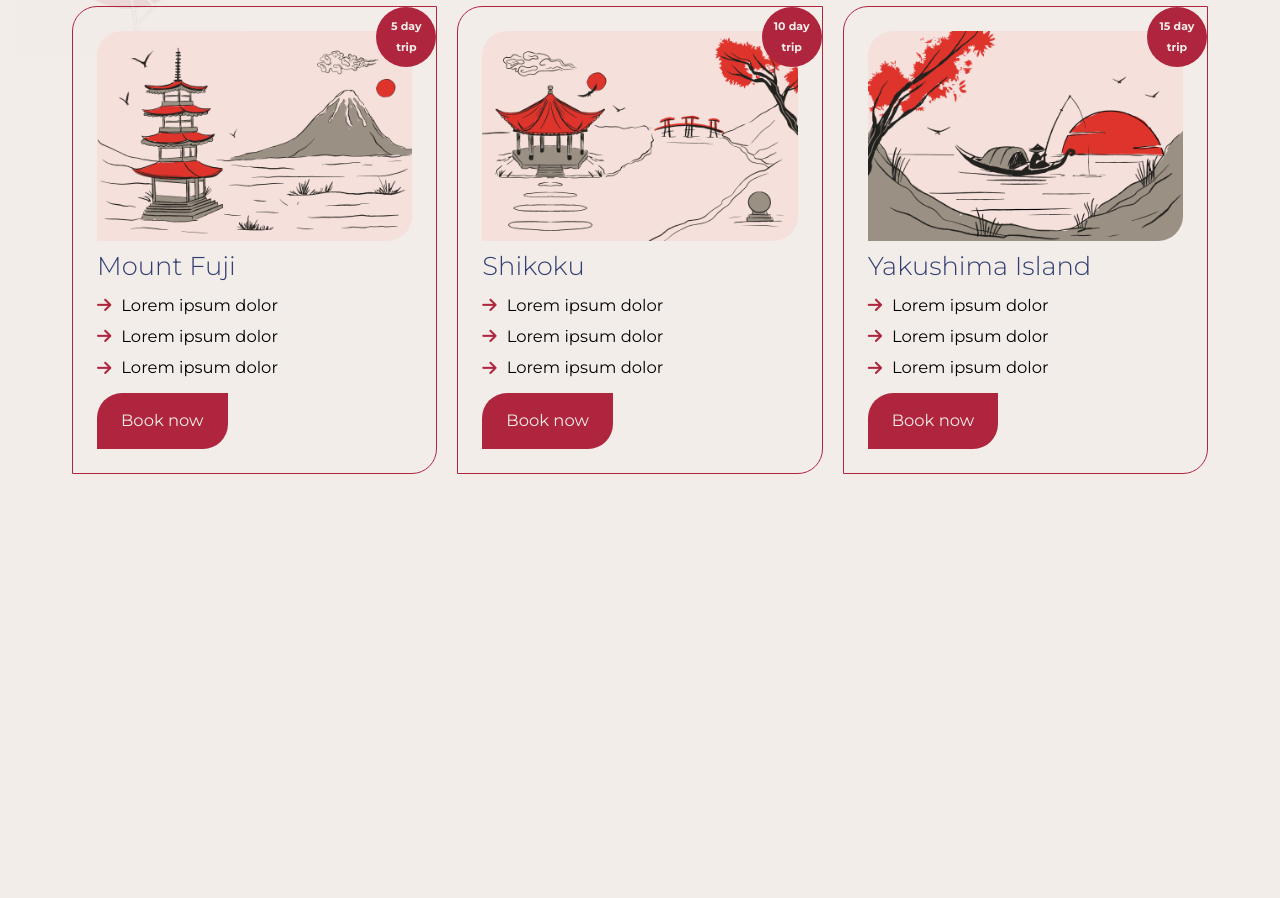
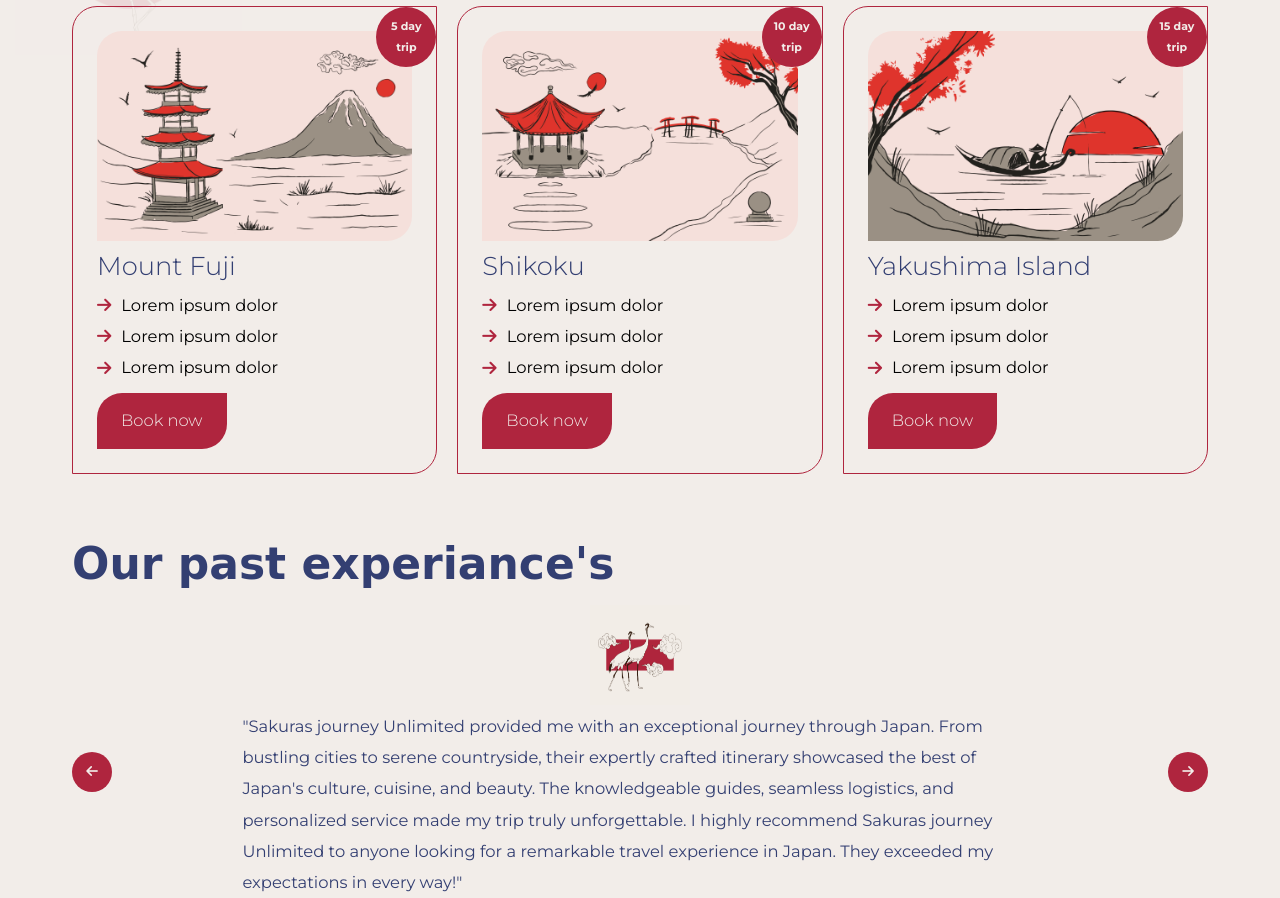
Before and after one commit to Zerko3/Sakuras_journey, a website built with Parcel: page index.html in a window 1280 px wide. Shown: the part 1270-2168 px from the top of the page. Before the commit the page ends 1744 px from the top, so only its background shows below. Built offline with nearby package versions, Linux system fonts and the light colour scheme; a web font is replaced by a local one.

Commit message:
started on testimonials

```diff
--- a/index.html
+++ b/index.html
@@ -194,6 +194,7 @@
       <section class="section-shop">
         <div class="container">
           <div class="header-secondary--box">
+            <span class="header-secondary--box--span">Where next</span>
             <h2 class="header-secondary--box__header-secondary">
               Join us on our next advanture
             </h2>
@@ -331,6 +332,57 @@
           </div>
         </div>
       </section>
+
+      <section class="section-testimonials">
+        <div class="container">
+          <div class="section-testimonials__heading--box">
+            <h2 class="section-testimonials__heading--box__heading--primary">
+              Our past experiance's
+            </h2>
+          </div>
+
+          <div class="section-testimonials__content--box">
+            <div class="section-testimonials__content--box__testimonial">
+              <div
+                class="section-testimonials__content--box__testimonial--user__logo"
+              >
+                <img
+                  class="section-testimonials__content--box__testimonial--user__logo--img"
+                  src="./img/img-3.jpg"
+                  alt="User logo"
+                />
+              </div>
+              <div
+                class="section-testimonials__content--box__testimonial--user__para--box"
+              >
+                <p
+                  class="section-testimonials__content--box__testimonial--user__para--box__para"
+                >
+                  "Sakuras journey Unlimited provided me with an exceptional
+                  journey through Japan. From bustling cities to serene
+                  countryside, their expertly crafted itinerary showcased the
+                  best of Japan's culture, cuisine, and beauty. The
+                  knowledgeable guides, seamless logistics, and personalized
+                  service made my trip truly unforgettable. I highly recommend
+                  Sakuras journey Unlimited to anyone looking for a remarkable
+                  travel experience in Japan. They exceeded my expectations in
+                  every way!"
+                </p>
+              </div>
+              <button
+                class="section-testimonials__content--box__testimonial--btn--left"
+              >
+                <i class="fa-solid fa-arrow-left"></i>
+              </button>
+              <button
+                class="section-testimonials__content--box__testimonial--btn--right"
+              >
+                <i class="fa-solid fa-arrow-right"></i>
+              </button>
+            </div>
+          </div>
+        </div>
+      </section>
     </main>
   </body>
 </html>
--- a/sass/_shop-section.scss
+++ b/sass/_shop-section.scss
@@ -7,6 +7,15 @@
   &__header-secondary {
     @include headerSecondary;
     z-index: 1;
+  }
+
+  &--span {
+    position: absolute;
+    top: -1rem;
+    left: 0;
+    font-size: 1.8rem;
+    font-family: "Julee", cursive;
+    color: var(--color-buttons);
   }
 
   &--img {
@@ -93,6 +102,7 @@
         background-color: var(--color-buttons);
         color: var(--color-background);
         font-size: font-size(font-size-small);
+        font-weight: font-weight(font-weight-light);
         border: none;
         border-top-right-radius: 0;
         border-top-left-radius: 2.5rem;
--- /dev/null
+++ b/sass/_testimonials.scss
@@ -0,0 +1,59 @@
+@use "mixins" as *;
+@use "variables" as *;
+
+.section-testimonials__heading--box {
+  margin-top: 4.8rem;
+  &__heading--primary {
+    @include headerSecondary;
+  }
+}
+
+.section-testimonials__content--box {
+  &__testimonial {
+    display: flex;
+    align-items: center;
+    justify-content: center;
+    flex-direction: column;
+    position: relative;
+
+    &--user__logo {
+      border: none;
+      border-radius: 50%;
+      &--img {
+        width: 10rem;
+        height: 10rem;
+      }
+    }
+
+    &--user__para--box {
+      width: 70%;
+
+      &__para {
+        color: var(--color-text);
+        font-size: font-size(font-size-small);
+      }
+    }
+
+    &--btn--left,
+    &--btn--right {
+      position: absolute;
+      border: none;
+      background-color: var(--color-buttons);
+      padding: 1.2rem;
+      height: 4rem;
+      width: 4rem;
+      border-radius: 50%;
+      color: var(--color-background);
+    }
+
+    &--btn--left {
+      left: 0;
+      top: 50%;
+    }
+
+    &--btn--right {
+      right: 0;
+      top: 50%;
+    }
+  }
+}
--- a/sass/style.scss
+++ b/sass/style.scss
@@ -6,3 +6,4 @@
 @use "navigation" as *;
 @use "break" as *;
 @use "shop-section" as *;
+@use "testimonials" as *;
```
Also changed, not shown: dist/img-3.00536f69.jpg (added), dist/index.html, style/css/style.css, 3 other files.
